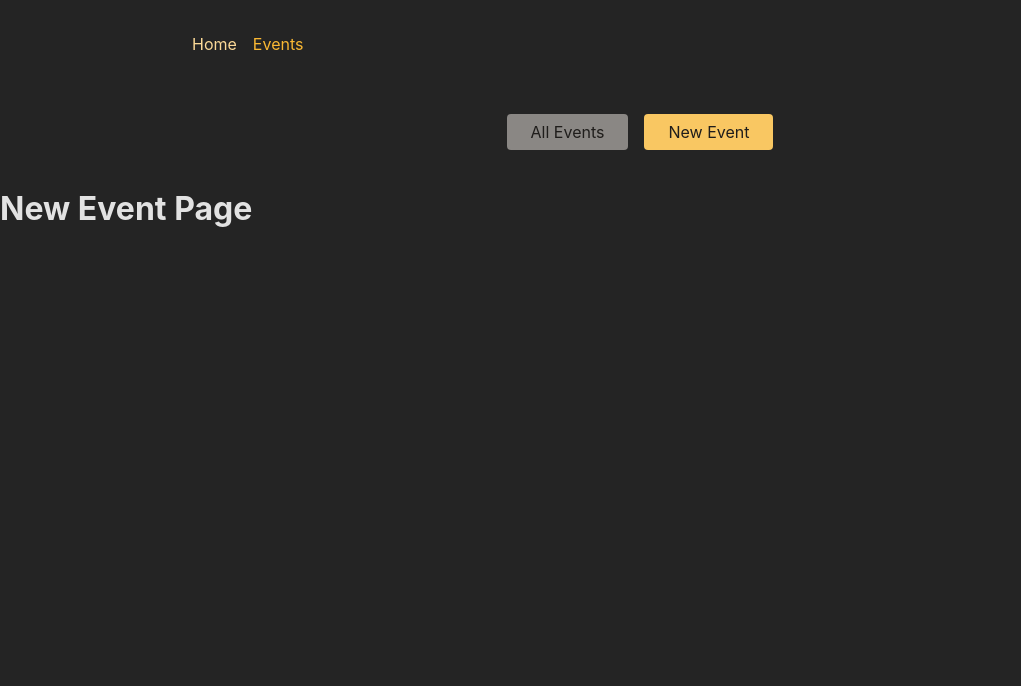
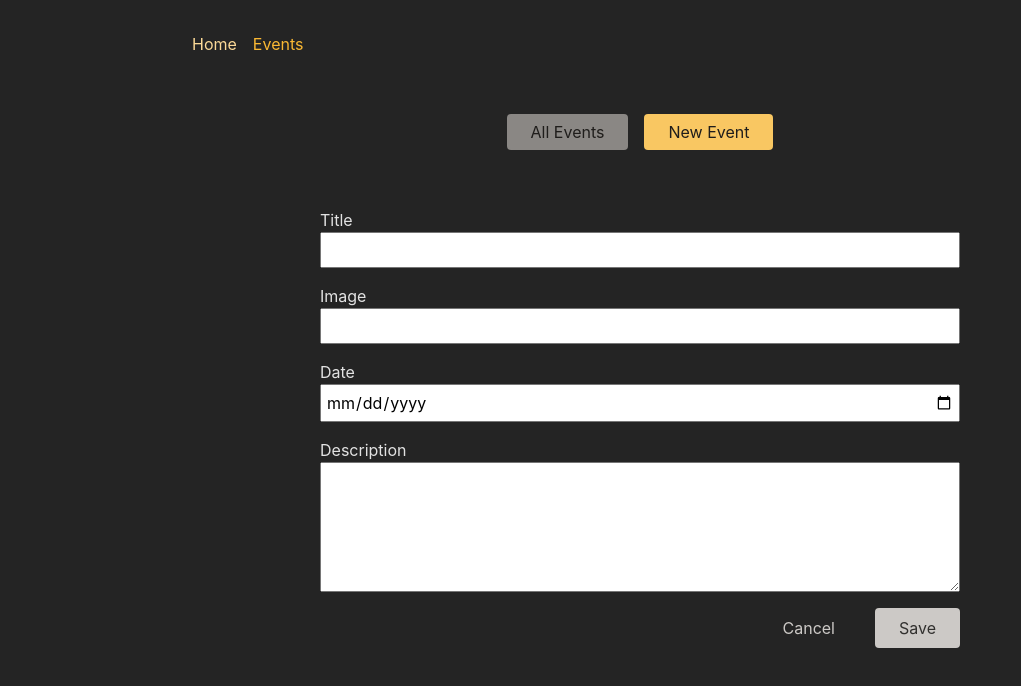
Before and after one commit to omontoy/react-router-challenge, a React (Create React App) app: page /events/new in a window 1280 px wide. Shown: the top 686 px of the page, without its empty margins (0-1021 px from the left). Built offline with nearby package versions, Linux system fonts and the light colour scheme.

Commit message:
Use the EventForm component when to create a new one

```diff
--- a/src/components/EventForm.js
+++ b/src/components/EventForm.js
@@ -3,6 +3,7 @@ import { useNavigate } from "react-router-dom";
 import classes from "./EventForm.module.css";
 
 function EventForm({ method, event }) {
+  console.log(method);
   const navigate = useNavigate();
   function cancelHandler() {
     navigate("..");
@@ -17,7 +18,7 @@ function EventForm({ method, event }) {
           type="text"
           name="title"
           required
-          defaultValue={event.title}
+          defaultValue={event ? event.title : ""}
         />
       </p>
       <p>
@@ -27,7 +28,7 @@ function EventForm({ method, event }) {
           type="url"
           name="image"
           required
-          defaultValue={event.image}
+          defaultValue={event ? event.image : ""}
         />
       </p>
       <p>
@@ -37,7 +38,7 @@ function EventForm({ method, event }) {
           type="date"
           name="date"
           required
-          defaultValue={event.date}
+          defaultValue={event ? event.date : ""}
         />
       </p>
       <p>
@@ -47,7 +48,7 @@ function EventForm({ method, event }) {
           name="description"
           rows="5"
           required
-          defaultValue={event.description}
+          defaultValue={event ? event.description : ""}
         />
       </p>
       <div className={classes.actions}>
--- a/src/pages/NewEvent.js
+++ b/src/pages/NewEvent.js
@@ -1,5 +1,7 @@
+import EventForm from "../components/EventForm";
+
 const NewEventPage = () => {
-  return <h1>New Event Page</h1>;
+  return <EventForm />;
 };
 
 export default NewEventPage;
```
